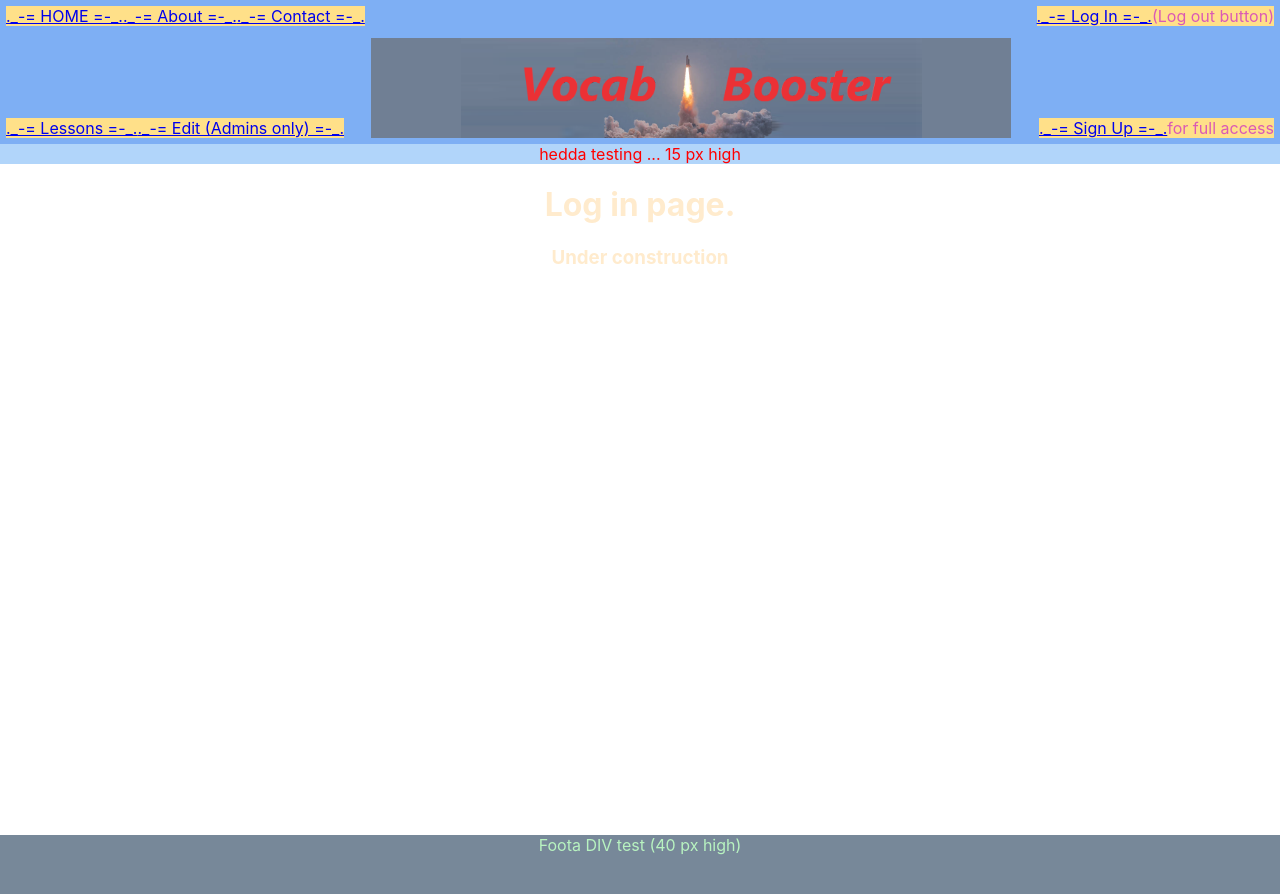
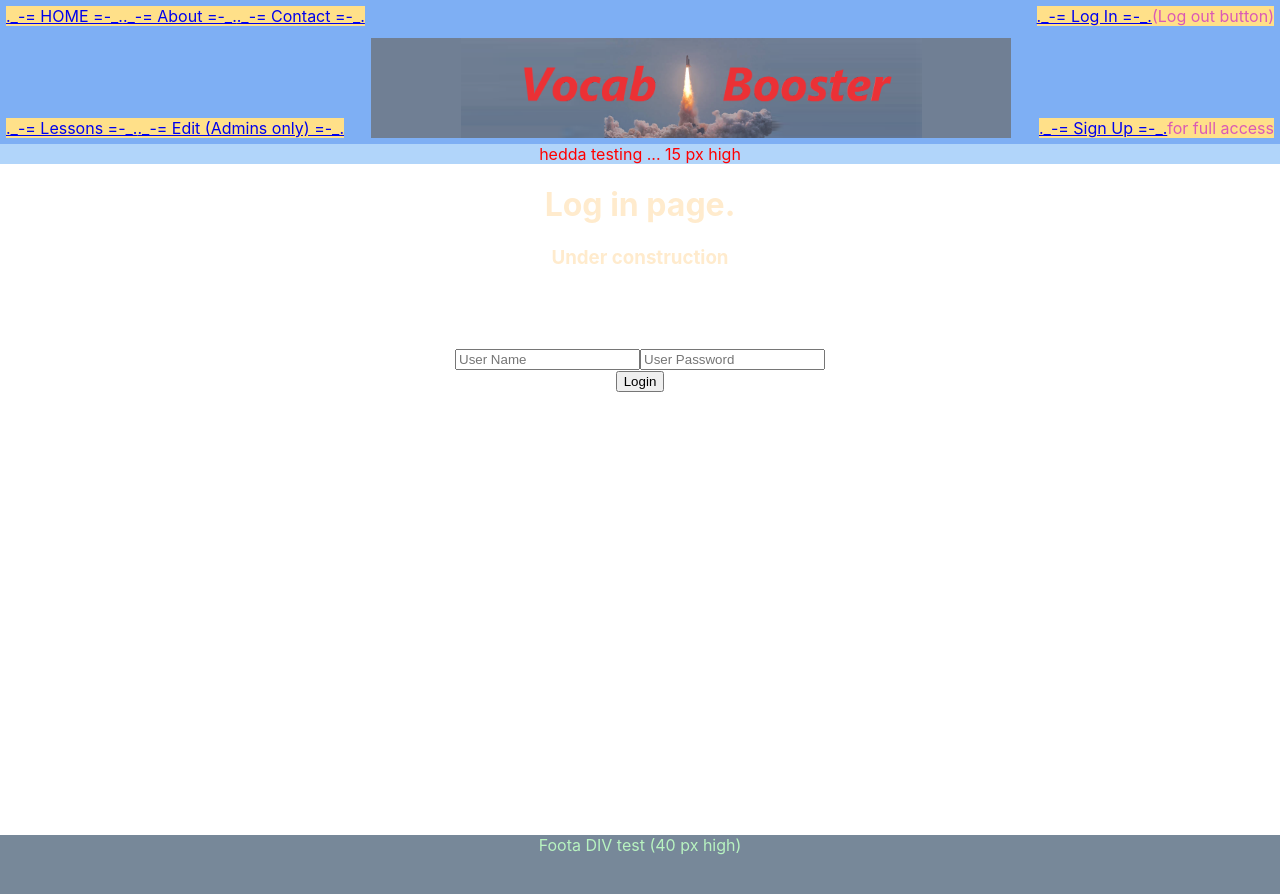
Before and after one commit to sneaky-00-ninja/vocab-boost, a React (Create React App) app: page /login in a window 1280 px wide. Shown: the top 894 px of the page. Built offline with nearby package versions, Linux system fonts and the light colour scheme.

Commit message:
Created elements on the login page, but login process logic not complete yet.

```diff
--- a/src/components/pages/login.js
+++ b/src/components/pages/login.js
@@ -1,14 +1,110 @@
 import React, { Component } from 'react';
 
 export default class Login extends Component {
+    constructor(props) {
+        super(props);
+
+        this.state = {
+            entryUsername: "",
+            entryPassword: "" ,
+            userType: "" ,
+            realUsername: "",
+            realPassword: ""
+
+
+        }
+    }
+
+
+    handleSubmit = (event) => {
+        event.preventDefault();
+
+        const { entryUsername } = this.state;
+        const { entryPassword } = this.state;
+
+        // if (!entryUsername) {
+        //     this.setState({ error: "No lesson User Name entered." });
+        //     return;
+        //     }
+        // if (!entryPassword) {
+        //     this.setState({ error: "No lesson Password entered." });
+        //     return;
+        //     }
+        // this.setState({ loading: true, error: null });
+
+        // fetch(`http://127.0.0.1:5000/admin/1`)
+
+        // then(response => {
+        //     if ( **** logic for NOT matching details) {
+        //         throw new Error('User not found');
+        //     }
+        //     if (**** logic for matching details) {
+        //     *** this.setState for GRANTED
+        //     }
+        //     return response.json();
+        // })
+        // .catch(error => {
+        //     this.setState({ error: error.message, loading: false });
+        // });
+
+        console.log("Entry attempt clicked", event);
+
+
+
+
+    }
+
+
+
+
+
+
+    handleChange = (event) => {
+        this.setState({
+            [event.target.name]:event.target.value
+        })
+    }
+
+
+
     render() {
         return (
             <div className='general-page'>
                 <div>
                     <h1> Log in page. </h1>
                     <h3> Under construction </h3>
+
+
+
+
                 </div>
                 <div className='spacer60 '/>
+                <form onSubmit={this.handleSubmit}>
+                    <input
+                        type='text'
+                        name='entryUsername'
+                        placeholder='User Name'
+                        value={this.state.entryUsername}
+                        onChange={this.handleChange}
+                    />
+                    <input
+                        type='password'
+                        name='entryPassword'
+                        placeholder='User Password'
+                        value={this.state.entryPassword}
+                        onChange={this.handleChange}
+                    />
+                    <div>
+                        <button type='submit'> Login </button>
+                    </div>
+
+
+                </form>
+
+
+
+
+
             </div>
         );
     }
```
